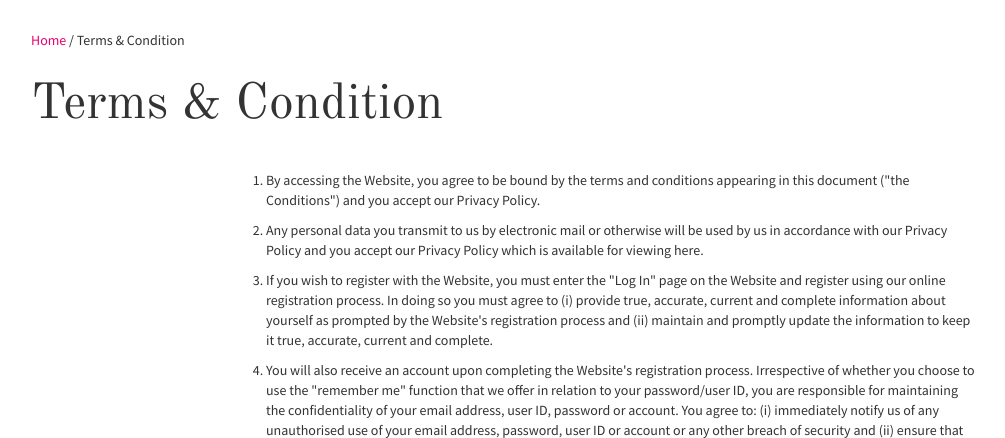
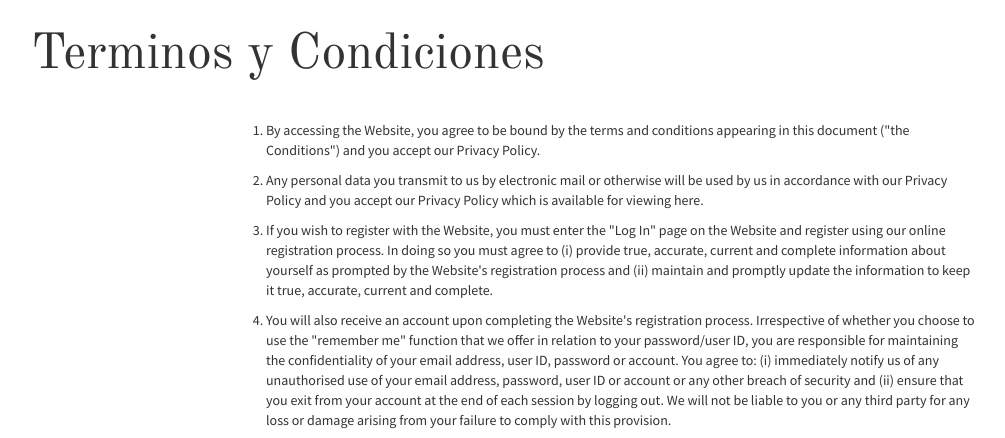
Before and after one commit to guiberraMX/BuildingThePyramid, a PHP site: page /terms.php in a window 1280 px wide. Shown: the part 50-488 px from the top of the page, without its empty margins (39-1044 px from the left). Run offline with PHP 8.4, Linux system fonts and the light colour scheme; some libraries are stand-ins or nearby versions.

Commit message:
nav
href

```diff
--- a/footer.php
+++ b/footer.php
@@ -9,9 +9,9 @@
         <button type="submit" class="btn btn-inverse">Suscríbete</button>
     </form>
     <div class="links">
-    	<a href="about.php">Únete</a>
-    	<a href="terms.php">Colaboradores</a>
-    	<a href="contact.php">Términos y condiciones</a>
+    	<a href="#">Únete</a>
+    	<a href="product.php">Colaboradores</a>
+    	<a href="terms.php">Términos y condiciones</a>
     </div>
     </div>
 
--- a/terms.php
+++ b/terms.php
@@ -3,9 +3,9 @@
 
 <!-- form -->
 <div class="content inside-page terms">
-       <div class="breadcrumb"><a href="index.php">Home</a> / Terms & Condition</div>
 
-       <h2 class="title">Terms & Condition</h2>
+
+       <h2 class="title">Terminos y Condiciones</h2>
 
        <div class="row">
        <div class="col-sm-8 col-sm-offset-2">
```
